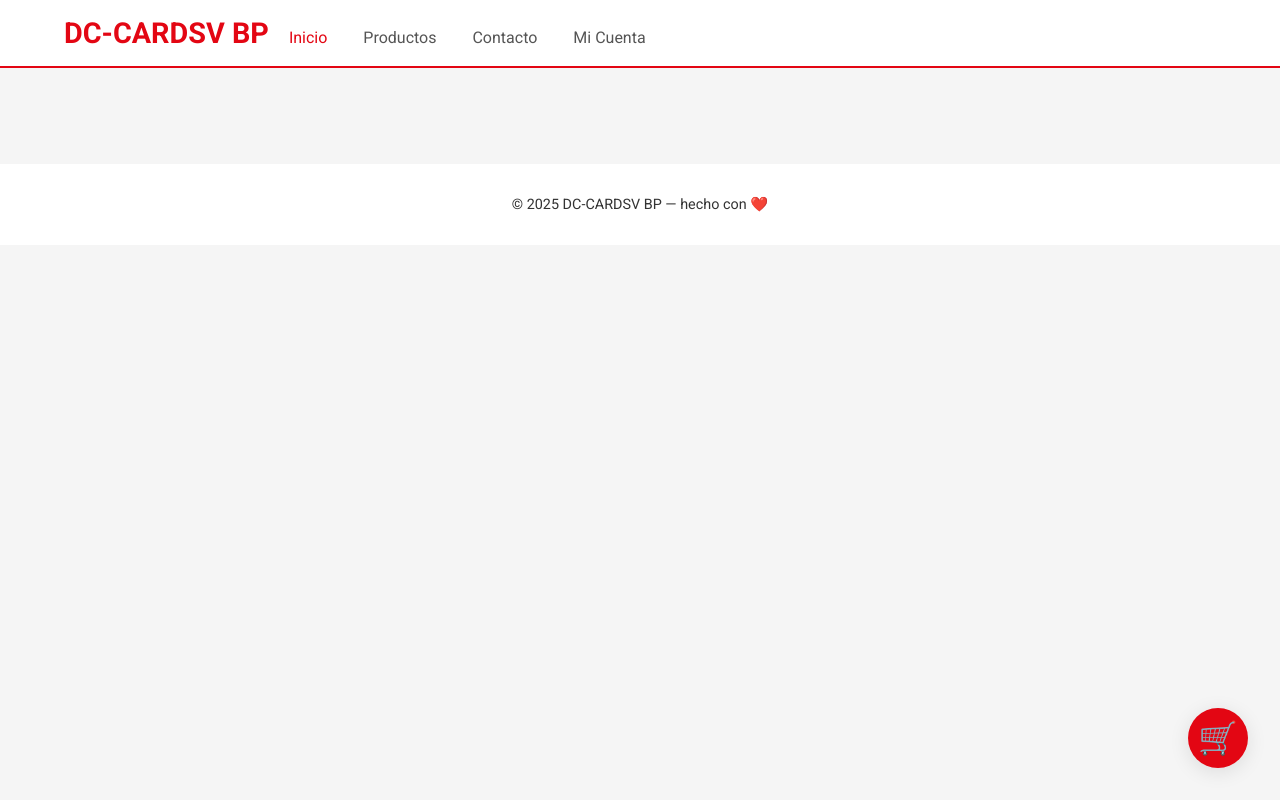
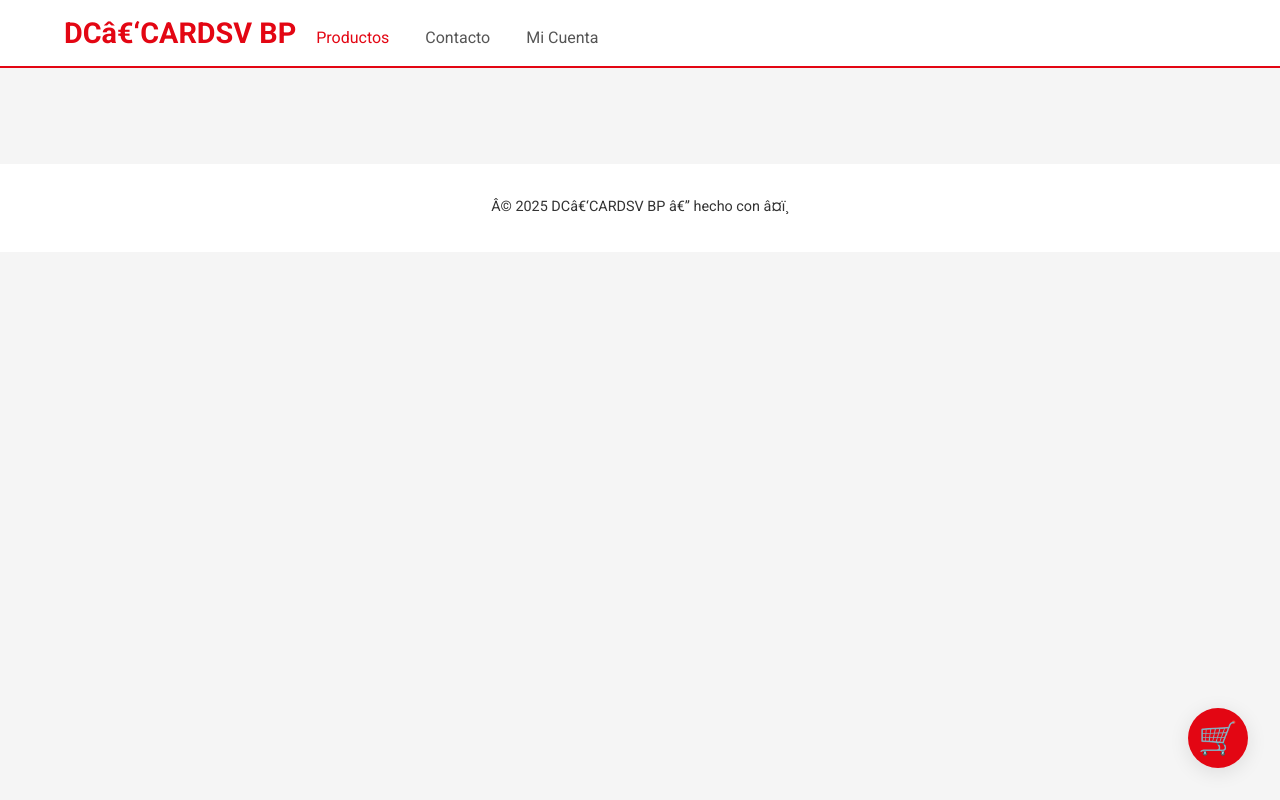
Before and after one commit to Smile503sv/gifcard, a plain HTML site: page index.html in a window 1280 px wide. Drawn offline with Linux system fonts and the light colour scheme; files that its build step writes are made by us from their sources.

Commit message:
Actualizar index.html

```diff
--- a/index.html
+++ b/index.html
@@ -1,45 +1,45 @@
 <!DOCTYPE html>
 <html lang="es">
 <head>
-  <meta charset="UTF-8"/>
+  <meta charset="UTF‑8"/>
   <meta name="viewport" content="width=device-width, initial-scale=1.0"/>
-  <title>DC-CARDSV BP</title>
+  <title>DC‑CARDSV BP</title>
   <link href="https://fonts.googleapis.com/css2?family=Roboto:wght@400;700&display=swap" rel="stylesheet"/>
   <link rel="stylesheet" href="styles.css"/>
 </head>
 <body>
   <header class="header">
     <div class="container">
-      <span class="logo">DC-CARDSV BP</span>
+      <span class="logo">DC‑CARDSV BP</span>
       <nav class="navbar">
-        <a href="#inicio" class="active">Inicio</a>
-        <a href="#productos">Productos</a>
+        <a href="#productos" class="active">Productos</a>
         <a href="#contacto">Contacto</a>
         <a href="#cuenta">Mi Cuenta</a>
       </nav>
     </div>
   </header>
 
-  <section class="cards-section" id="productos">
-    <div class="container" id="products-container">
-      <!-- Productos se inyectan aquí -->
-    </div>
-  </section>
+  <main>
+    <section id="productos" class="cards-section">
+      <div class="container" id="products-container"></div>
+    </section>
+  </main>
 
   <div class="cart-btn-float" id="cart-btn">&#128722;</div>
+
   <aside class="cart-panel" id="cart-panel">
     <div class="cart-header">
       Carrito
       <button class="cart-close" id="cart-close">&times;</button>
     </div>
     <div class="cart-items" id="cart-items"></div>
-    <div class="cart-total" id="cart-total"></div>
+    <div class="cart-total" id="cart-total">Total: $0 USD</div>
     <button class="btn-pay" id="pay-wa">Pagar por WhatsApp</button>
   </aside>
   <div class="cart-bg" id="cart-bg"></div>
 
   <footer class="footer">
-    © 2025 DC-CARDSV BP — hecho con ❤️
+    © 2025 DC‑CARDSV BP — hecho con ❤️
   </footer>
 
   <script src="app.js"></script>
```
